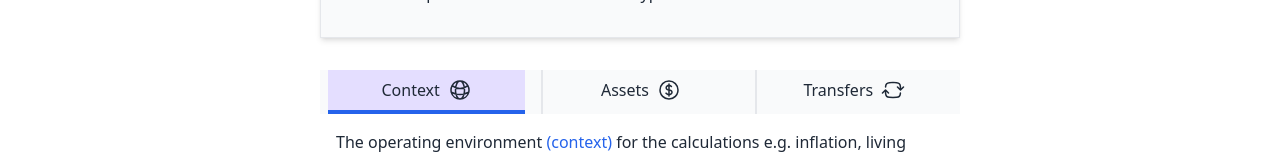
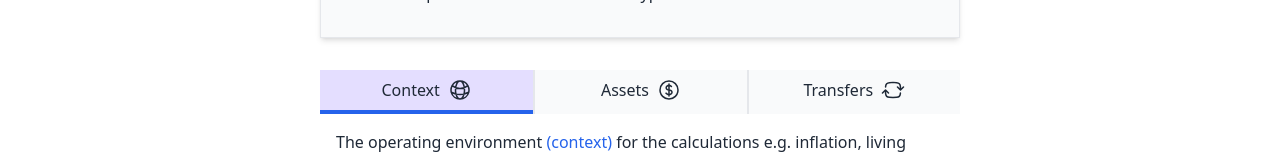
Before and after one commit to soapy-dns/retirement-calc, a Next.js app: page /config in a window 1280 px wide. Shown: the part 416-574 px from the top of the page. Built offline with nearby package versions, Linux system fonts and the light colour scheme.

Commit message:
navbar styling

```diff
--- a/app/(withCalculation)/(withNavBar)/(withContainer)/(config)/ConfigNavBar.tsx
+++ b/app/(withCalculation)/(withNavBar)/(withContainer)/(config)/ConfigNavBar.tsx
@@ -23,10 +23,10 @@ export const ConfigNavBar = () => {
   const selectedTabClassNames = "border-b-4  bg-primary-lightest border-b-primary "
 
   return (
-    <div className=" mb-4 grid grid-cols-3 bg-gray-50  divide-x-2 border-gray-100">
+    <div className=" mb-4 grid grid-cols-3 bg-gray-50  divide-x-2">
       <button
         onClick={handleContextClick}
-        className={`${tabColors} flex justify-center gap-2 mx-2 p-2 ${
+        className={`${tabColors} flex justify-center gap-2 p-2 ${
           activeTab === ConfigTab.context ? selectedTabClassNames : null
         }`}
       >
@@ -36,7 +36,7 @@ export const ConfigNavBar = () => {
 
       <button
         onClick={handleAssetsClick}
-        className={`${tabColors} flex justify-center gap-2 mx-2 p-2 ${
+        className={`${tabColors} flex justify-center gap-2 p-2 ${
           activeTab === ConfigTab.assets ? selectedTabClassNames : null
         }`}
       >
@@ -46,7 +46,7 @@ export const ConfigNavBar = () => {
 
       <button
         onClick={handleTransfersClick}
-        className={`${tabColors} flex justify-center gap-2 mx-2 p-2 ${
+        className={`${tabColors} flex justify-center gap-2 p-2 ${
           activeTab === ConfigTab.transfers ? selectedTabClassNames : null
         }`}
       >
```
